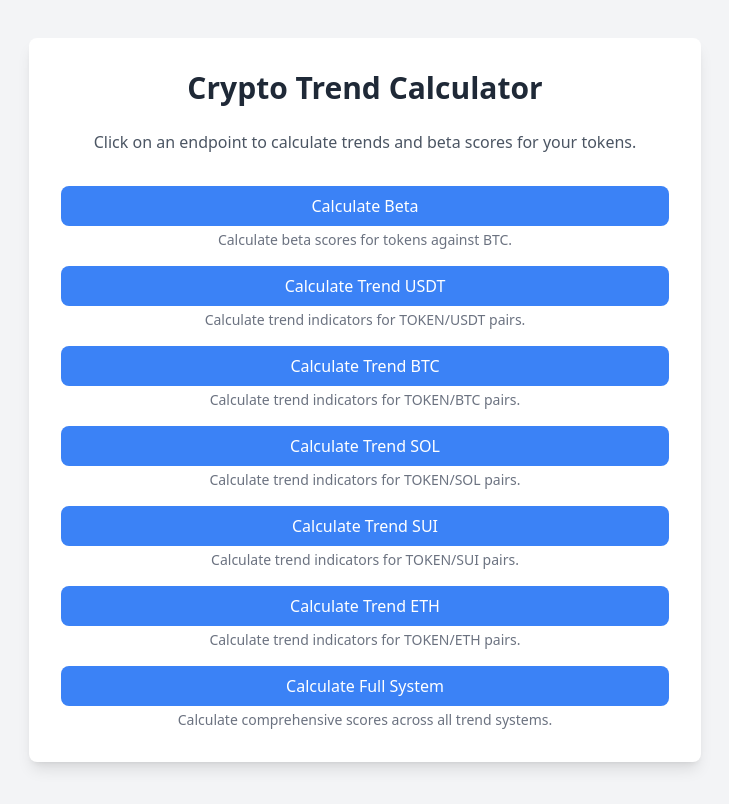
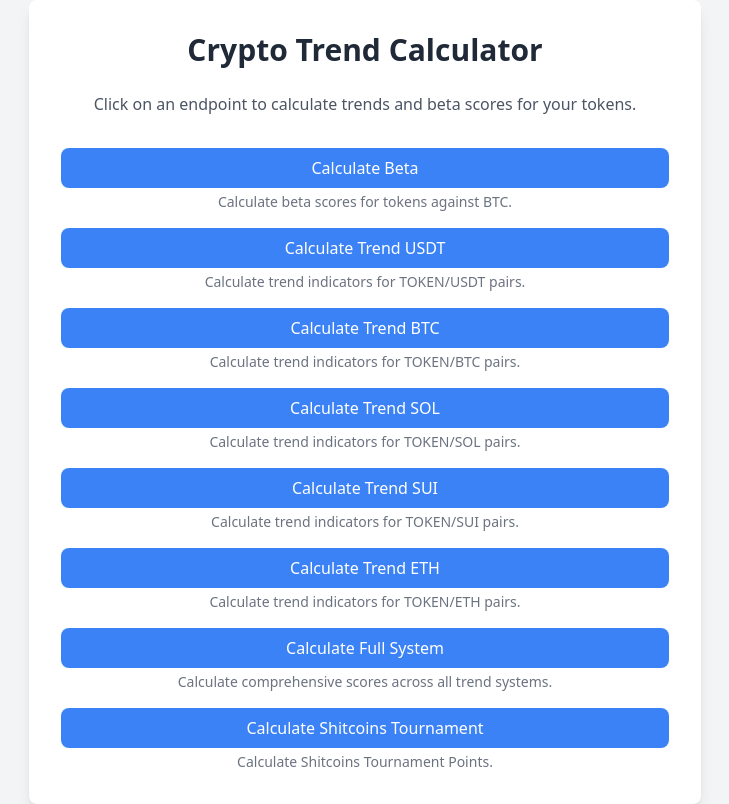
Before and after one commit to Mikelkulla/crypto_systems_main, a Flask app: page / in a window 1280 px wide. Shown: the whole page, without its empty margins (275-1004 px from the left). Before the commit the page ends 769 px from the top, so only its background shows below. Run offline with Flask 3, Linux system fonts and the light colour scheme; some libraries are stand-ins or nearby versions.

Commit message:
app.py - added endpoint for tournament shitcoin templates/index.html - added button for tournament

```diff
--- a/app.py
+++ b/app.py
@@ -3,7 +3,7 @@ from test_main import main_beta, calculate_beta, calculate_trend_usdt, calculate
 from logging_config import setup_logger
 from waitress import serve  # ✅ New import
 import atexit
-
+from tournament_trend_calculator import main as shitcoin_tournament
 logger = setup_logger(__name__)
 
 # Log that the Flask app is starting
@@ -131,6 +131,20 @@ def run_trend_eth_endpoint():
         logger.error(f"Error during TOKEN/ETH trend calculation: {str(e)}")
         return jsonify({"status": "error", "message": str(e)}), 500
 
+@app.route('/calculate_shitcoins_tournament', methods=['GET', 'POST'])
+def run_tournament_shitcoins_endpoint():
+    try:
+        logger.info("Starting Shitcoins Tournament")
+        response = shitcoin_tournament()
+        logger.info("Shitcoins Tournament calculation completed")
+        return jsonify({
+            "status": "success",
+            "message": response,
+        }), 200
+    except Exception as e:
+        logger.error(f"Error during TOKEN/ETH trend calculation: {str(e)}")
+        return jsonify({"status": "error", "message": str(e)}), 500
+
 if __name__ == "__main__":
     logger.info("Flask app running on http://127.0.0.1:8080")
     logger.info("Endpoints:")
@@ -141,6 +155,7 @@ if __name__ == "__main__":
     logger.info("http://127.0.0.1:8080/calculate-trend-sui")
     logger.info("http://127.0.0.1:8080/calculate-trend-eth")
     logger.info("http://127.0.0.1:8080/calculate-full-system")
+    logger.info("http://127.0.0.1:8080/calculate_shitcoins_tournament")
 
 
     serve(app, host="0.0.0.0", port=8080)
--- a/indicators_functions.py
+++ b/indicators_functions.py
@@ -255,10 +255,10 @@ def plot_fdi_adaptive_supertrend(df, result):
 def liquidity_weighted_supertrend(
     df,
     factor=2.5,
-    period=75,
-    fast_ma_length=46,
+    period=69,
+    fast_ma_length=24,
     slow_ma_length=65,
-    supertrend_type="Smoothed"
+    supertrend_type="Aggressive"
 ):
     """
     Calculate Liquidity Weighted Supertrend indicator.
--- a/templates/index.html
+++ b/templates/index.html
@@ -53,6 +53,12 @@
                 </a>
                 <p class="text-sm text-gray-500 mt-1">Calculate comprehensive scores across all trend systems.</p>
             </div>
+            <div class="flex flex-col items-center">
+                <a href="/calculate_shitcoins_tournament" class="w-full bg-blue-500 text-white py-2 px-4 rounded-lg hover:bg-blue-600 transition text-center">
+                    Calculate Shitcoins Tournament
+                </a>
+                <p class="text-sm text-gray-500 mt-1">Calculate Shitcoins Tournament Points.</p>
+            </div>
         </div>
     </div>
 </body>
```
Also changed, not shown: test_indicators.py (+2 -6 lines), tournament_trend_calculator.py (+12 -5 lines).
